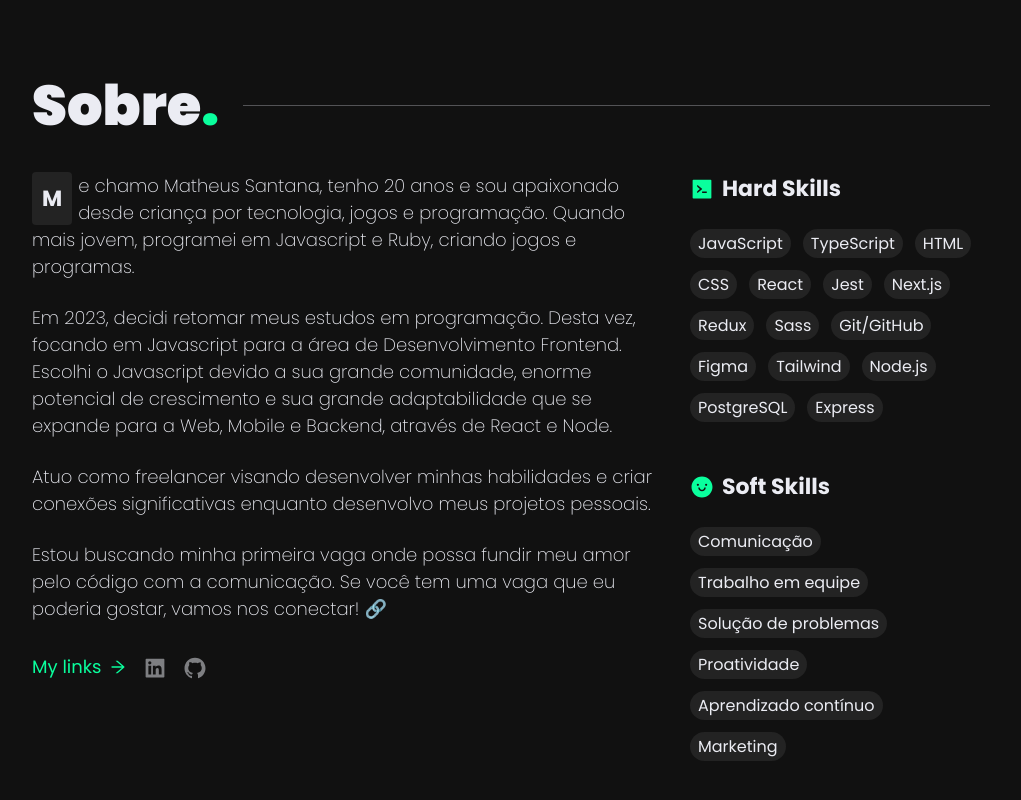
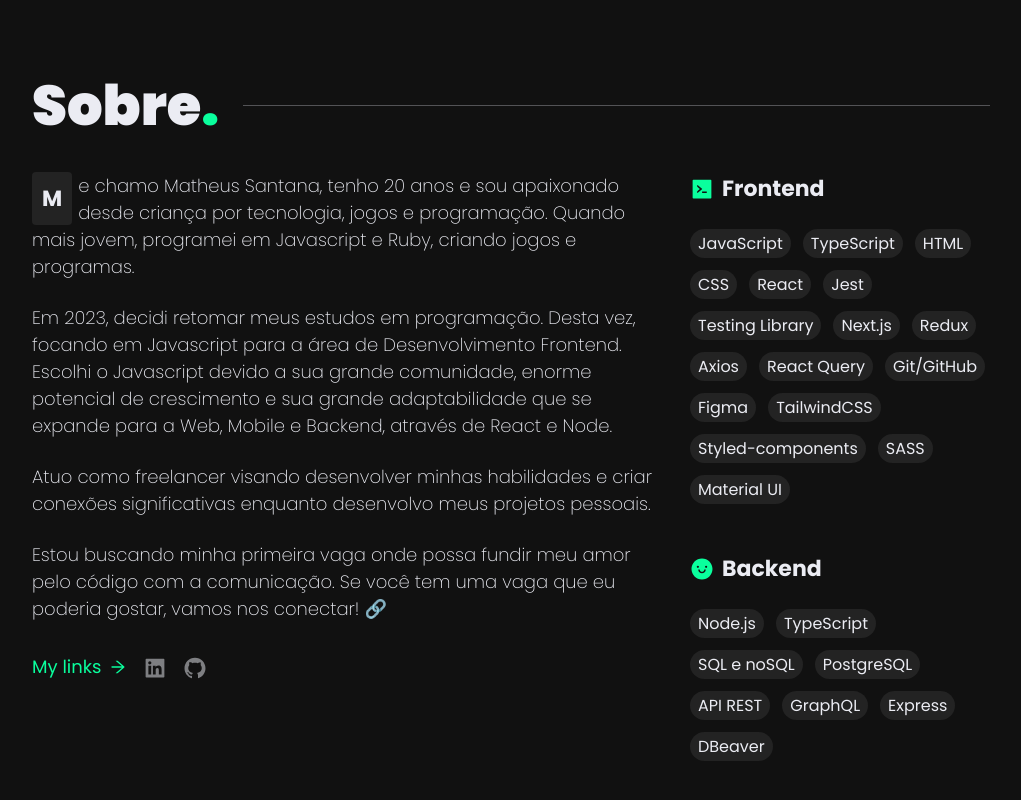
Before and after one commit to omatheusant/steam-portfolio-typescript, a Next.js app: page / in a window 1280 px wide. Shown: the part 833-1633 px from the top of the page, without its empty margins (159-1180 px from the left). Built offline with nearby package versions, Linux system fonts and the light colour scheme.

Commit message:
Update Stats.tsx

```diff
--- a/components/home/about/Stats.tsx
+++ b/components/home/about/Stats.tsx
@@ -9,7 +9,7 @@ export const Stats = () => {
         <div className={styles.statColumn}>
           <h4>
             <AiFillCode size="2.4rem" color="var(--brand)" />
-            <span>Hard Skills</span>
+            <span>Frontend</span>
           </h4>
           <div className={styles.statGrid}>
             <span className="chip">JavaScript</span>
@@ -18,15 +18,17 @@ export const Stats = () => {
             <span className="chip">CSS</span>
             <span className="chip">React</span>
             <span className="chip">Jest</span>
+            <span className="chip">Testing Library</span>
             <span className="chip">Next.js</span>
             <span className="chip">Redux</span>
-            <span className="chip">Sass</span>
+            <span className="chip">Axios</span>
+            <span className="chip">React Query</span>
             <span className="chip">Git/GitHub</span>
             <span className="chip">Figma</span>
-            <span className="chip">Tailwind</span>
-            <span className="chip">Node.js</span>
-            <span className="chip">PostgreSQL</span>
-            <span className="chip">Express</span>
+            <span className="chip">TailwindCSS</span>
+            <span className="chip">Styled-components</span>
+            <span className="chip">SASS</span>
+            <span className="chip">Material UI</span>
           </div>
         </div>
       </Reveal>
@@ -34,15 +36,17 @@ export const Stats = () => {
         <div className={styles.statColumn}>
           <h4>
             <AiFillSmile size="2.4rem" color="var(--brand)" />
-            <span>Soft Skills</span>
+            <span>Backend</span>
           </h4>
           <div className={styles.statGrid}>
-            <span className="chip">Comunicação</span>
-            <span className="chip">Trabalho em equipe</span>
-            <span className="chip">Solução de problemas</span>
-            <span className="chip">Proatividade</span>
-            <span className="chip">Aprendizado contínuo</span>
-            <span className="chip">Marketing</span>
+            <span className="chip">Node.js</span>
+            <span className="chip">TypeScript</span>
+            <span className="chip">SQL e noSQL</span>
+            <span className="chip">PostgreSQL</span>
+            <span className="chip">API REST</span>
+            <span className="chip">GraphQL</span>
+            <span className="chip">Express</span>
+            <span className="chip">DBeaver</span>
           </div>
         </div>
       </Reveal>
```
